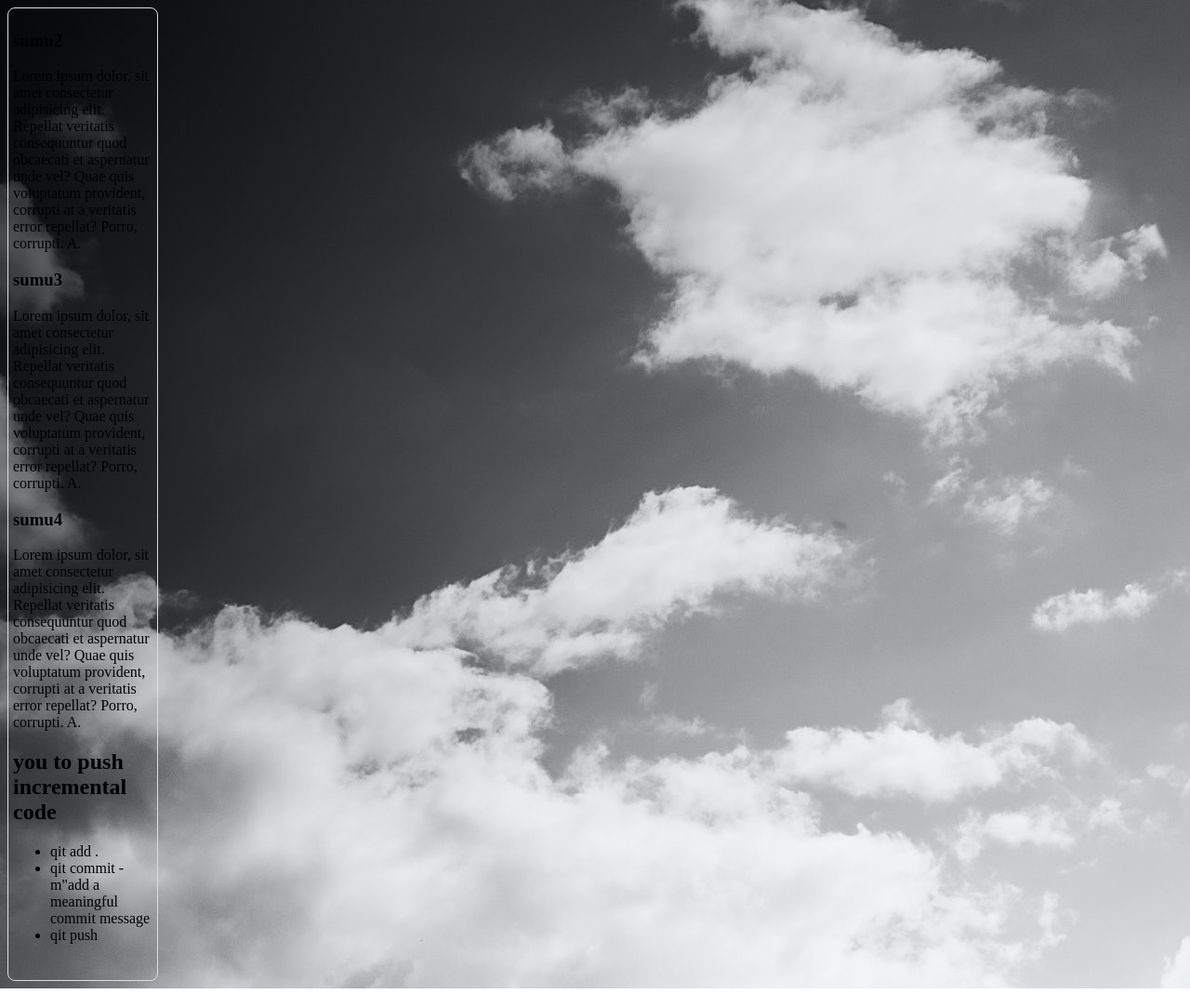
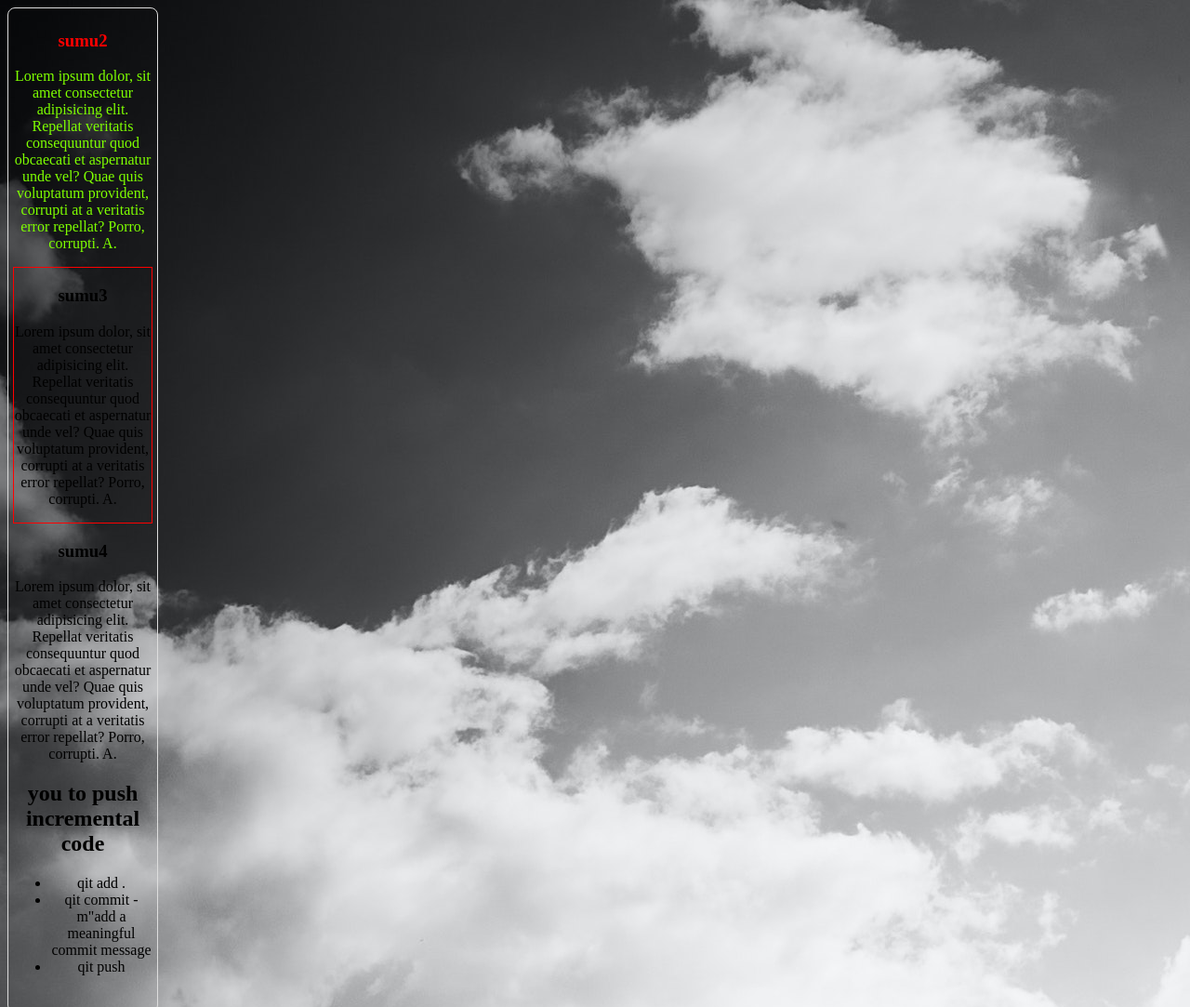
Before and after one commit to Arafath999/sumu2, a plain HTML site: page index.html in a window 1280 px wide. Shown: the top 1083 px of the page at 93% size. Drawn offline with Linux system fonts and the light colour scheme.

Commit message:
added to all editing

```diff
--- a/index.html
+++ b/index.html
@@ -9,13 +9,13 @@
 
 </head>
 <body>
-    <div>
-        <h3>sumu2</h3>
+    <div id="css">
+        <h3 class="boxx">sumu2</h3>
 
         <p>Lorem ipsum dolor, sit amet consectetur adipisicing elit. Repellat veritatis consequuntur quod obcaecati et aspernatur unde vel? Quae quis voluptatum provident, corrupti at a veritatis error repellat? Porro, corrupti. A.</p>
 
     </div>
-    <div>
+    <div id="cssx">
         <h3>sumu3</h3>
         <p>Lorem ipsum dolor, sit amet consectetur adipisicing elit. Repellat veritatis consequuntur quod obcaecati et aspernatur unde vel? Quae quis voluptatum provident, corrupti at a veritatis error repellat? Porro, corrupti. A.</p>
 
--- a/styles/vlog.css
+++ b/styles/vlog.css
@@ -9,4 +9,36 @@ body{
     border: 1px solid #ddd;
     padding: 5px;
     width: 150px;
+    text-align: center;
+    border-bottom: red;
+    border: 2px solid palegreen;
+    border-left: #ddd;
+    box-shadow: #ddd;
+    border: 1px solid #ddd;
 }
+.boxx {
+color: red;
+
+}
+#css {
+    color: chartreuse;
+    text-align: center;
+}
+#cssx{
+box-shadow: #ddd;
+border: 1px solid red;
+
+}
+body {background-repeat: no-repeat;
+    border-radius: 8px;
+    border: 1px solid #ddd;
+    padding: 5px;
+    width: 150px;
+    text-align: center;
+    border-bottom: red;
+    border: 2px solid palegreen;
+    border-left: #ddd;
+    box-shadow: #ddd;
+    border: 1px solid #ddd;
+
+}
```
